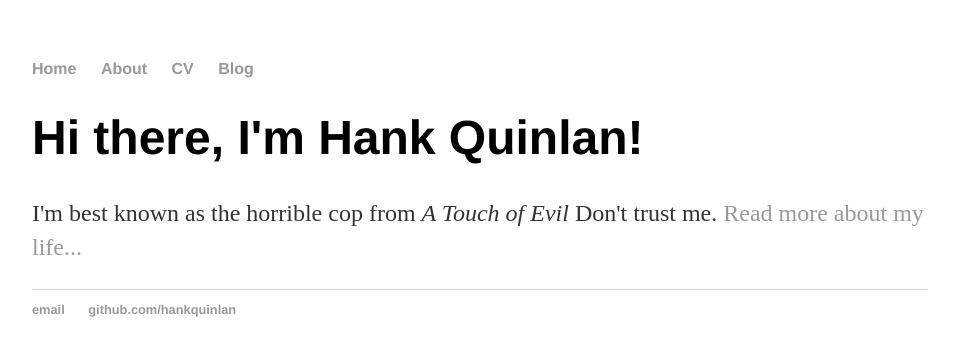
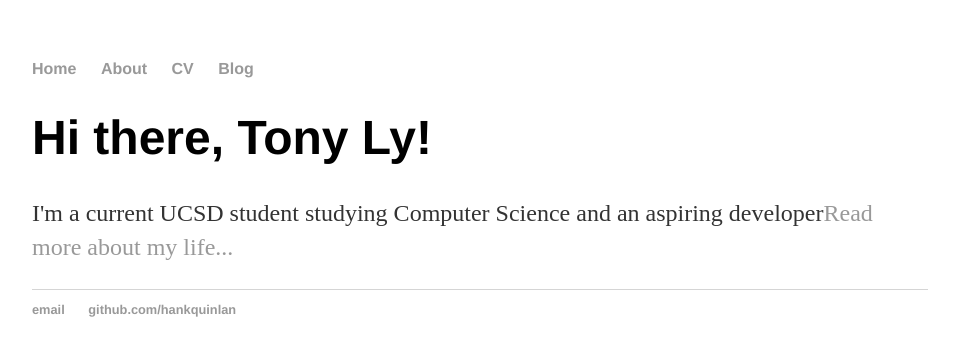
Before and after one commit to tonyly/tonyly.github.io, a Jekyll site: the page built from index.html, in a window 1280 px wide. Shown: the top 356 px of the page, without its empty margins (160-1115 px from the left). Built offline with Jekyll 4.4.1, drawn with Linux system fonts in a browser that asks for light colours.

Commit message:
Update index.html

```diff
--- a/index.html
+++ b/index.html
@@ -1,8 +1,8 @@
 ---
 layout: default
-title: Hank Quinlan, Horrible Cop
+title: Tony Ly
 ---
 <div class="blurb">
-	<h1>Hi there, I'm Hank Quinlan!</h1>
-	<p>I'm best known as the horrible cop from <em>A Touch of Evil</em> Don't trust me. <a href="/about">Read more about my life...</a></p>
+	<h1>Hi there, Tony Ly!</h1>
+	<p>I'm a current UCSD student studying Computer Science and an aspiring developer<em></em><a href="/about">Read more about my life...</a></p>
 </div><!-- /.blurb -->
```
